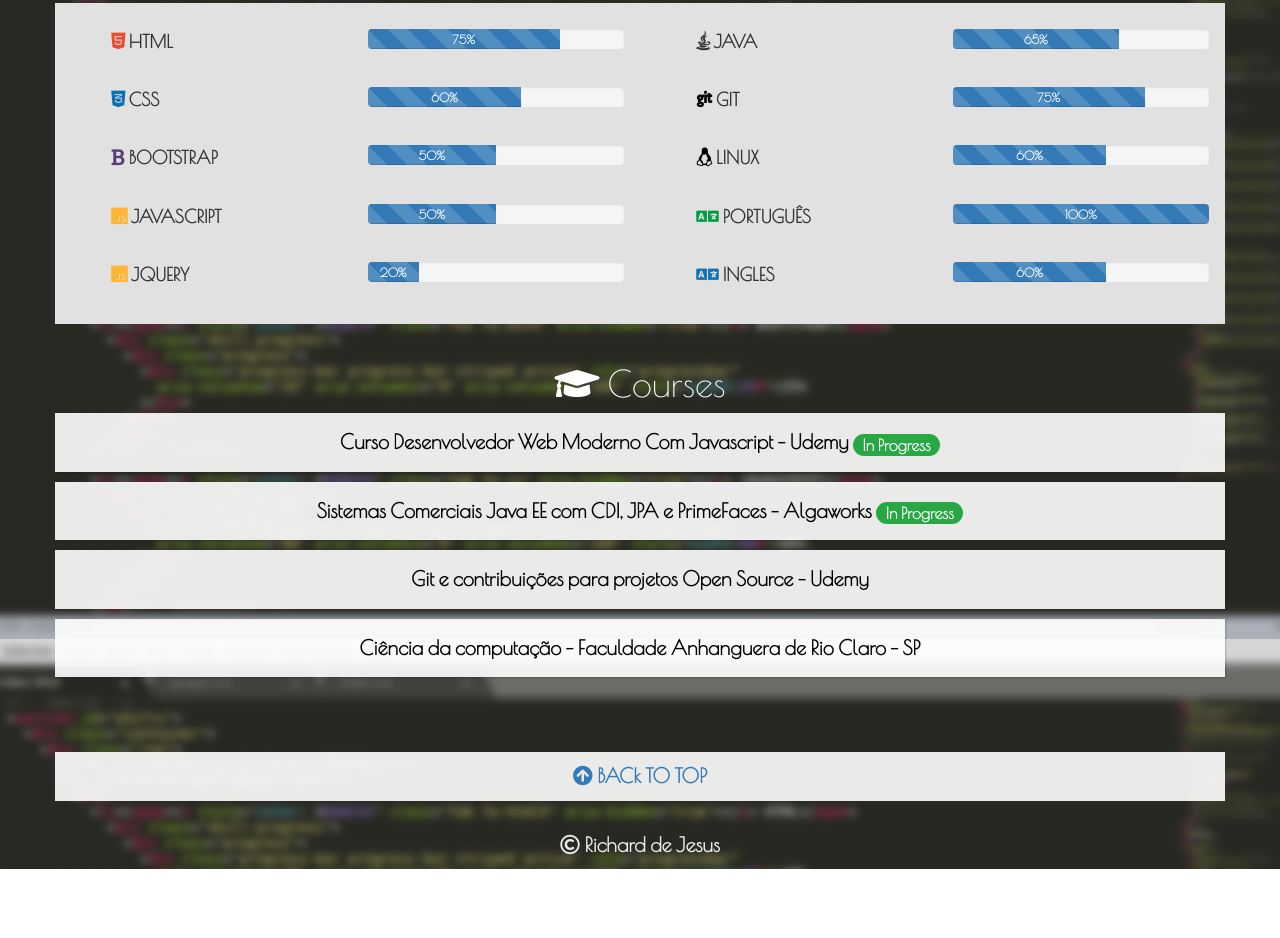
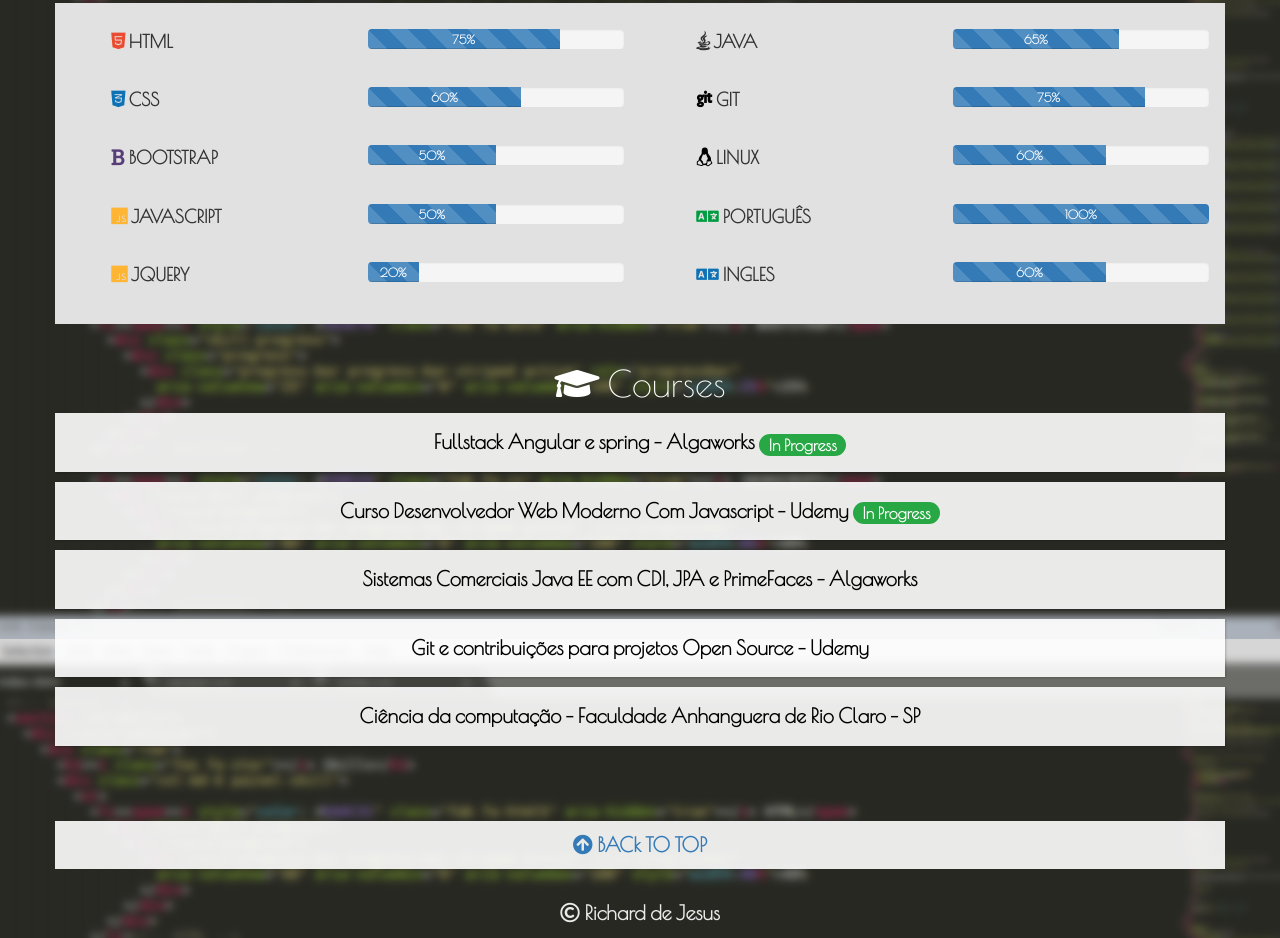
Before and after one commit to RichardJd/RichardJd.github.io, a plain HTML site: page index.html in a window 1280 px wide. Shown: the part 1761-2699 px from the top of the page. Before the commit the page ends 2630 px from the top, so only its background shows below. Drawn offline with nearby package versions, Linux system fonts and the light colour scheme.

Commit message:
Adicionando o curso de fullstack

```diff
--- a/index.html
+++ b/index.html
@@ -235,6 +235,15 @@
         <h1><i class="fas fa-graduation-cap"></i> Courses</h1>
         <div class="education">
           <ul>
+            <li data-toggle="collapse" href="#course-awjee" role="button"
+              aria-expanded="false" aria-controls="course-cdwm" class="course">
+              Fullstack Angular e spring - Algaworks
+              <span class="badge">In Progress</span>
+              <div id="course-awfas" class="collapse">
+                <hr>
+              </div>
+            </li>
+
             <li data-toggle="collapse" href="#course-cdwm" role="button"
               aria-expanded="false" aria-controls="course-cdwm" class="course">
               Curso Desenvolvedor Web Moderno Com Javascript - Udemy
@@ -247,7 +256,6 @@
             <li data-toggle="collapse" href="#course-awjee" role="button"
               aria-expanded="false" aria-controls="course-cdwm" class="course">
               Sistemas Comerciais Java EE com CDI, JPA e PrimeFaces - Algaworks
-              <span class="badge">In Progress</span>
               <div id="course-awjee" class="collapse">
                 <hr>
               </div>
```
